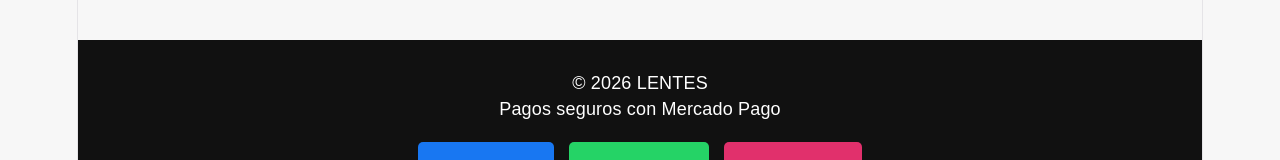
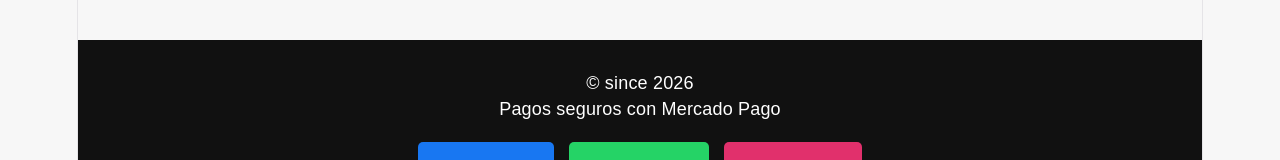
Before and after one commit to matss91/lentes, a React (Vite) app: page / in a window 1280 px wide. Shown: the part 865-1025 px from the top of the page. Built offline with nearby package versions, Linux system fonts and the light colour scheme; no server answers.

Commit message:
poniendo año

```diff
--- a/src/App.jsx
+++ b/src/App.jsx
@@ -245,7 +245,7 @@ if (mostrarLogin) {
 
       <footer>
         <p>
-          © 2026 LENTES
+          © since 2026
         </p>
 
         <p>
```
